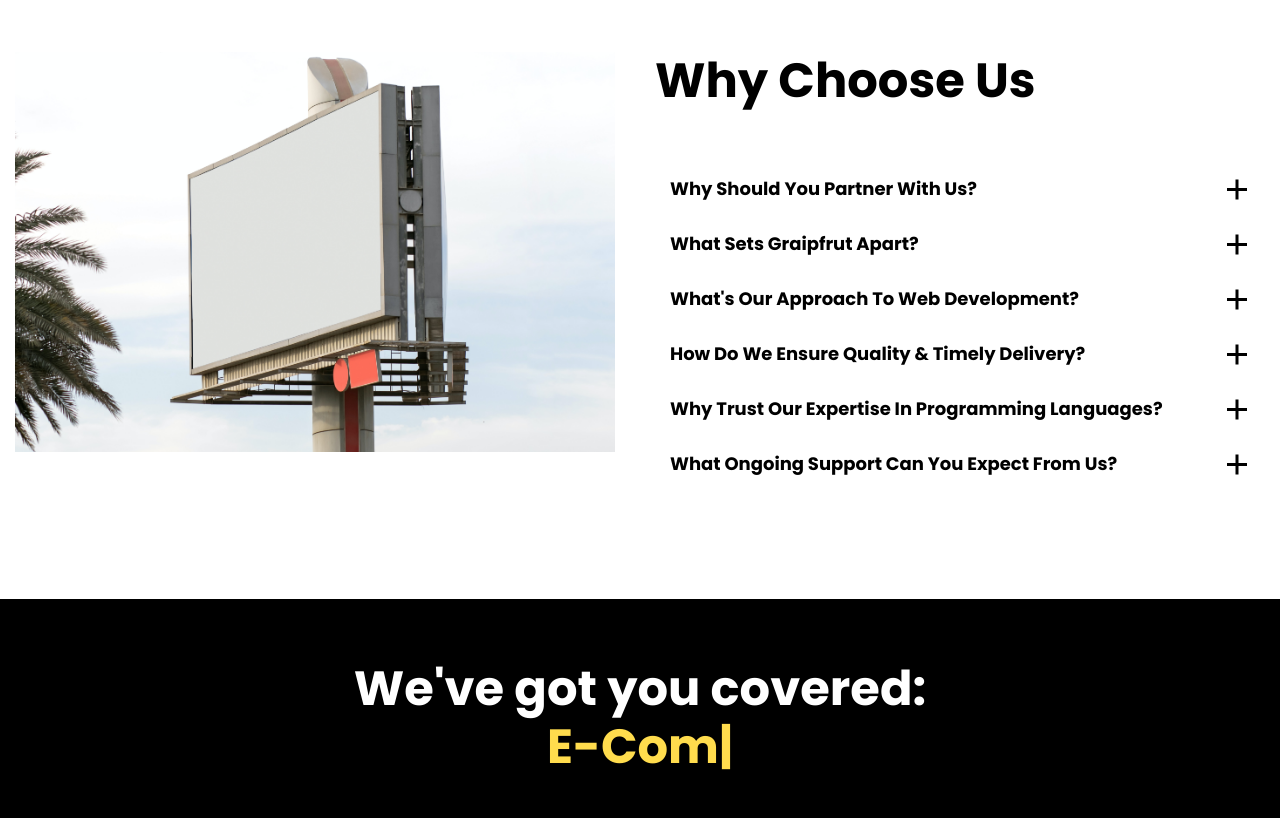
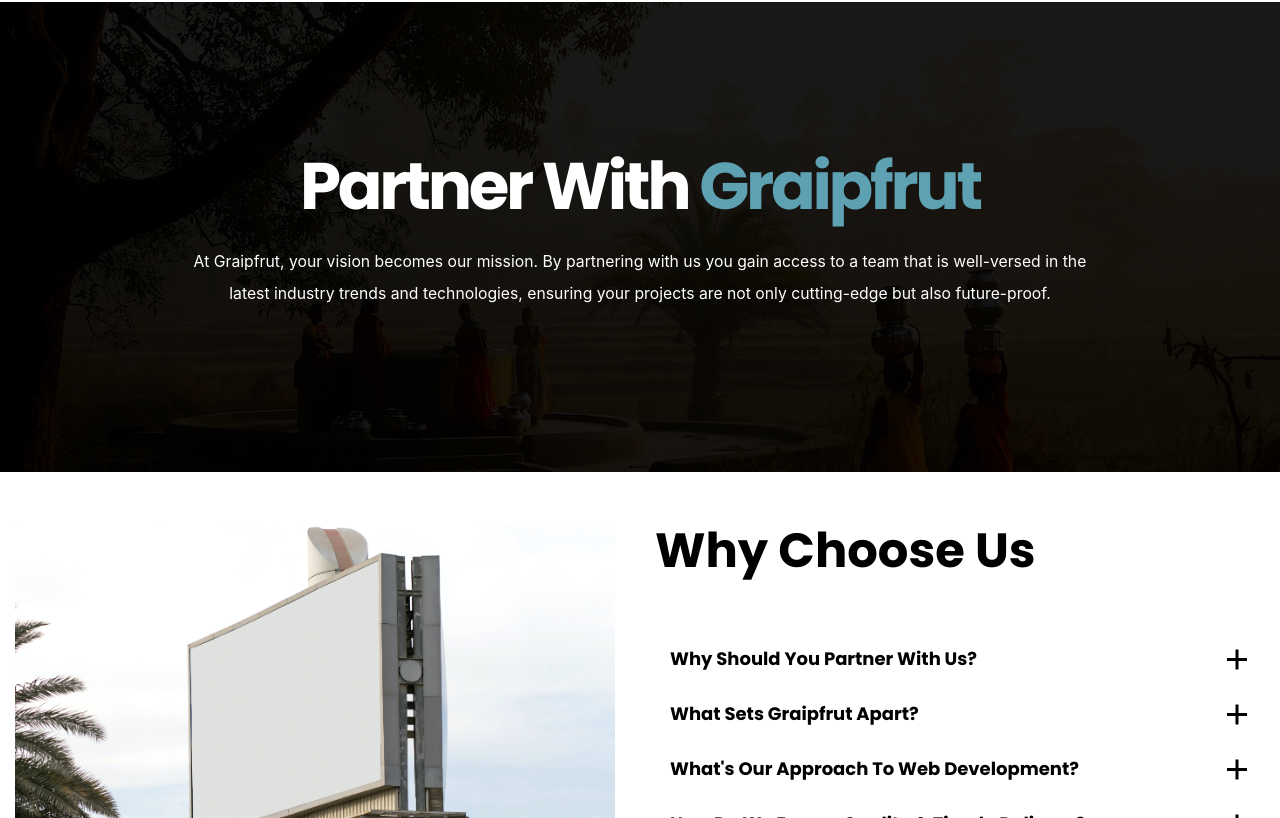
Before and after one commit to tomofficer/graipfrut, a React (Create React App) app: page /technology in a window 1280 px wide. Shown: the part 3622-4440 px from the top of the page. Built offline with nearby package versions, Linux system fonts and the light colour scheme; what smooth-scroll would draw is missing.

Commit message:
updated styling on homepage, updated styling on partner with us section, updated bottom hero styling, swapped new font colors

```diff
--- a/src/components/BottomHero.js
+++ b/src/components/BottomHero.js
@@ -7,8 +7,8 @@ const BottomHero = () => {
   const [isHovered2, setIsHovered2] = useState(false);
 
   const divStyle2 = {
-    backgroundColor: isHovered2 ? 'black' : 'white',
-    color: isHovered2 ? '#FFDC4D' : 'black',
+    backgroundColor: isHovered2 ? '#5ea1b2' : 'white',
+    color: isHovered2 ? 'white' : 'black',
     border: 'none',
   };
 
@@ -39,7 +39,7 @@ const BottomHero = () => {
               typeSpeed={40}
               backSpeed={20}
               loop
-              style={{ color: '#FFDC4D' }}
+              style={{ color: '#5ea1b2' }}
             />
           </h3>
         </div>
--- a/src/components/homeMainTitle.js
+++ b/src/components/homeMainTitle.js
@@ -2,7 +2,7 @@ import React, { useEffect, useState } from 'react';
 import { Link } from 'react-router-dom';
 import AOS from 'aos';
 import 'aos/dist/aos.css';
-import graipfrutLogo from '../assets/img/home/graipfrut-logo-yellow.png';
+import graipfrutLogo from '../assets/img/home/graipfrut-logo-white.png';
 
 export const HomeMainTitle = (props) => {
   useEffect(() => {
@@ -83,10 +83,11 @@ export const HomeMainTitle = (props) => {
               <img
                 src={graipfrutLogo}
                 alt='graipfrut-logo'
-                style={{ maxWidth: '200px' }}
+                style={{ maxWidth: '300px' }}
               />
             )}
 
+            {isLargeScreen ? (
               <h1
                 data-aos='fade-up'
                 data-aos-delay='50'
@@ -96,12 +97,30 @@ export const HomeMainTitle = (props) => {
               >
                 {props.data ? props.data.title : 'Loading'}
               </h1>
+            ) : (
+              <div></div>
+            )}
+
+            {isLargeScreen ? (
               <p
                 className='mr-auto ml-auto'
                 data-aos='fade-down'
                 data-aos-delay='50'>
                 {props.data ? props.data.paragraph : 'Loading'}
               </p>
+            ) : (
+              <p
+                className='mr-auto ml-auto'
+                data-aos='fade-down'
+                data-aos-delay='50'
+                // style={{
+                //   color: '#FFDC4D',
+                //   }}
+              >
+                {props.data ? props.data.paragraph : 'Loading'}
+              </p>
+            )}
+
             <div className='cta-btn-wrap flex-box d-flex align-items-center justify-content-center'>
               <Link
                 to='/web-development'
--- a/src/pages/Web-development.js
+++ b/src/pages/Web-development.js
@@ -180,7 +180,7 @@ const WebDevelopment = () => {
         <div className='container'>
           <div className='sec-title text-center'>
             <h2 data-aos='fade-down' data-aos-delay='50'>
-              Partner With <span style={{ color: '#FFDC4D' }}>Graipfrut</span>
+              Partner With <span style={{ color: '#5ea1b2' }}>Graipfrut</span>
             </h2>
             <p data-aos='fade-up' data-aos-delay='50'>
               <small>
--- a/src/pages/android.js
+++ b/src/pages/android.js
@@ -168,7 +168,7 @@ const WebDevelopment = () => {
         <div className='container'>
           <div className='sec-title text-center'>
             <h2 data-aos='fade-down' data-aos-delay='50'>
-              Partner With <span style={{ color: '#FFDC4D' }}>Graipfrut</span>
+              Partner With <span style={{ color: '#5ea1b2' }}>Graipfrut</span>
             </h2>
             <p data-aos='fade-up' data-aos-delay='50'>
               <small>
--- a/src/pages/digital-marketing.js
+++ b/src/pages/digital-marketing.js
@@ -180,7 +180,7 @@ const WebDevelopment = () => {
         <div className='container'>
           <div className='sec-title text-center'>
             <h2 data-aos='fade-down' data-aos-delay='50'>
-              Partner With <span style={{ color: '#FFDC4D' }}>Graipfrut</span>
+              Partner With <span style={{ color: '#5ea1b2' }}>Graipfrut</span>
             </h2>
             <p data-aos='fade-up' data-aos-delay='50'>
               <small>
--- a/src/pages/flutter.js
+++ b/src/pages/flutter.js
@@ -168,7 +168,7 @@ const WebDevelopment = () => {
         <div className='container'>
           <div className='sec-title text-center'>
             <h2 data-aos='fade-down' data-aos-delay='50'>
-              Partner With <span style={{ color: '#FFDC4D' }}>Graipfrut</span>
+              Partner With <span style={{ color: '#5ea1b2' }}>Graipfrut</span>
             </h2>
             <p data-aos='fade-up' data-aos-delay='50'>
               <small>
--- a/src/pages/home.js
+++ b/src/pages/home.js
@@ -79,7 +79,7 @@ const Home = (data) => {
   const [mainTitle] = useState({
     title: 'Modern Web Experts',
     paragraph:
-      "We're a forward-thinking Web Development Agency that leverages the power of AI to provide dynamic web solutions unique to your business needs, delivering superior websites, webshops, and mobile apps.",
+      " Welcome to Graipfrut. We're a forward-thinking Web Development Agency that leverages the power of AI to provide top-quality Websites, Webshops and Mobile Apps.",
   });
 
   useEffect(() => {
@@ -194,7 +194,7 @@ const Home = (data) => {
           <div className='sec-title text-center'>
             <h2 data-aos='fade-right' data-aos-delay='50'>
               Shape Your Digital Future With{' '}
-              <span style={{ color: '#FFDC4D' }}>Graipfrut</span>
+              <span style={{ color: '#5ea1b2' }}>Graipfrut</span>
             </h2>
             <p data-aos='fade-left' data-aos-delay='50'>
               {/* <small> */}
--- a/src/pages/ios.js
+++ b/src/pages/ios.js
@@ -170,7 +170,7 @@ const WebDevelopment = () => {
         <div className='container'>
           <div className='sec-title text-center'>
             <h2 data-aos='fade-down' data-aos-delay='50'>
-              Partner With <span style={{ color: '#FFDC4D' }}>Graipfrut</span>
+              Partner With <span style={{ color: '#5ea1b2' }}>Graipfrut</span>
             </h2>
             <p data-aos='fade-up' data-aos-delay='50'>
               <small>
--- a/src/pages/magento.js
+++ b/src/pages/magento.js
@@ -201,7 +201,7 @@ const WebDevelopment = () => {
         <div className='container'>
           <div className='sec-title text-center'>
             <h2 data-aos='fade-down' data-aos-delay='50'>
-              Partner With <span style={{ color: '#FFDC4D' }}>Graipfrut</span>
+              Partner With <span style={{ color: '#5ea1b2' }}>Graipfrut</span>
             </h2>
             <p data-aos='fade-up' data-aos-delay='50'>
               <small>
--- a/src/pages/technology.js
+++ b/src/pages/technology.js
@@ -1,7 +1,6 @@
 import React, { useEffect, useState } from 'react';
 import Pagetitle from '../components/Pagetitle';
 import { Link } from 'react-router-dom';
-
 // import SVGIMG from "../assets/img/technology/tools.svg"
 import AOS from 'aos';
 import 'aos/dist/aos.css';
@@ -396,6 +395,7 @@ const Technology = () => {
           </div>
         </div>
       </section>
+
       <section
         className='our-mission section pt-100 pb-100'
         style={{ overflow: 'hidden' }}>
@@ -443,6 +443,26 @@ const Technology = () => {
           </div>
         </div>
       </section>
+
+      <section className='lm-passion section d-flex align-items-center'>
+        <div className='container'>
+          <div className='sec-title text-center'>
+            <h2 data-aos='fade-down' data-aos-delay='50'>
+              Partner With <span style={{ color: '#5ea1b2' }}>Graipfrut</span>
+            </h2>
+            <p data-aos='fade-up' data-aos-delay='50'>
+              <small>
+                At Graipfrut, your vision becomes our mission. By partnering
+                with us you gain access to a team that is well-versed in the{' '}
+                <br />
+                latest industry trends and technologies, ensuring your projects
+                are not only cutting-edge but also future-proof.
+              </small>
+            </p>
+          </div>
+        </div>
+      </section>
+
       <Whychooseus
         commonWhyChoose={whyChooseUsServices}
         whyChooseClass={'web'}
--- a/src/pages/wordpress.js
+++ b/src/pages/wordpress.js
@@ -181,7 +181,7 @@ const WebDevelopment = () => {
         <div className='container'>
           <div className='sec-title text-center'>
             <h2 data-aos='fade-down' data-aos-delay='50'>
-              Partner With <span style={{ color: '#FFDC4D' }}>Graipfrut</span>
+              Partner With <span style={{ color: '#5ea1b2' }}>Graipfrut</span>
             </h2>
             <p data-aos='fade-up' data-aos-delay='50'>
               <small>
```
Lines whose indentation alone changed are shown as unchanged.
